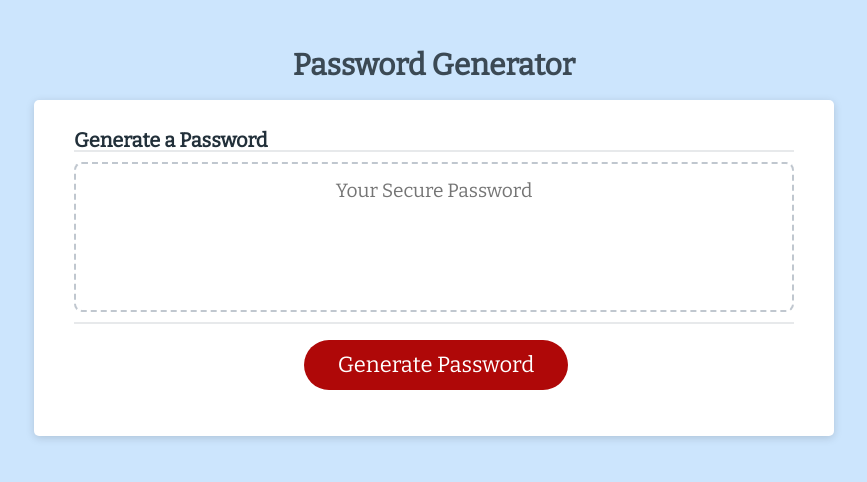
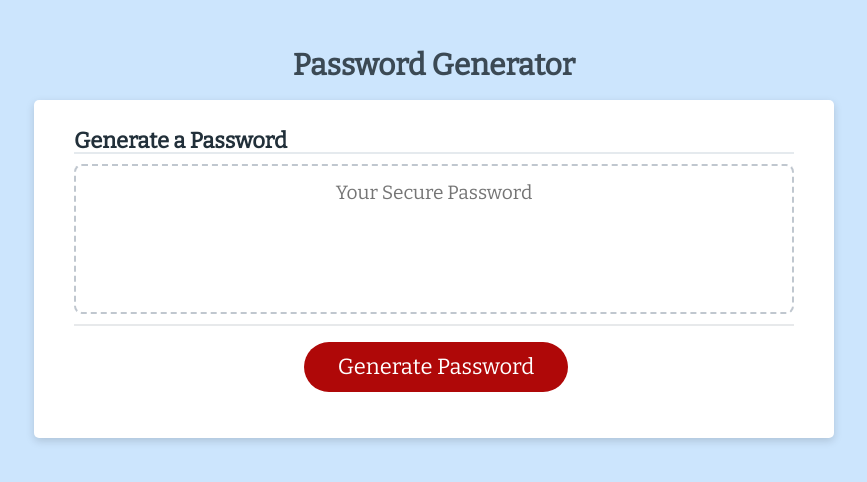
Before and after one commit to hrkoren/passwordgenerator, a plain HTML site: page index.html in a window 1280 px wide. Shown: the whole page, without its empty margins (206-1073 px from the left). Drawn offline with nearby package versions, Linux system fonts and the light colour scheme.

Commit message:
updated readme image, updated html, css

```diff
--- a/Assets/Script/style.css
+++ b/Assets/Script/style.css
@@ -34,11 +34,15 @@ header {
   font-size: 30px;
 }
 
+#GenPwd {
+  font-size: 22px;
+}
+
 .card {
   background-color: hsl(0, 0%, 100%);
   border-radius: 5px;
   border-width: 1px;
-  box-shadow: rgba(0, 0, 0, 0.15) 0px 2px 8px 0px;
+  box-shadow: rgba(5, 5, 5, 0.15) 0px 3px 9px 0px;
   color: hsl(205, 26%, 18%);
   font-size: 20px;
   margin: 0 auto;
@@ -50,7 +54,7 @@ header {
   content: " ";
   display: block;
   width: 100%;
-  background: #e7e9eb;
+  background: #e5eaee;
   height: 2px;
 }
 
--- a/index.html
+++ b/index.html
@@ -19,7 +19,7 @@
     </header>
     <div class="card">
       <div class="card-header">
-        <h2>Generate a Password</h2>
+        <h2 id="GenPwd">Generate a Password</h2>
       </div>
       <div class="card-body">
         <textarea readonly id="password" placeholder="Your Secure Password" aria-label="Generated Password"></textarea>
```
Also changed, not shown: Assets/Images/genpassword.PNG.
